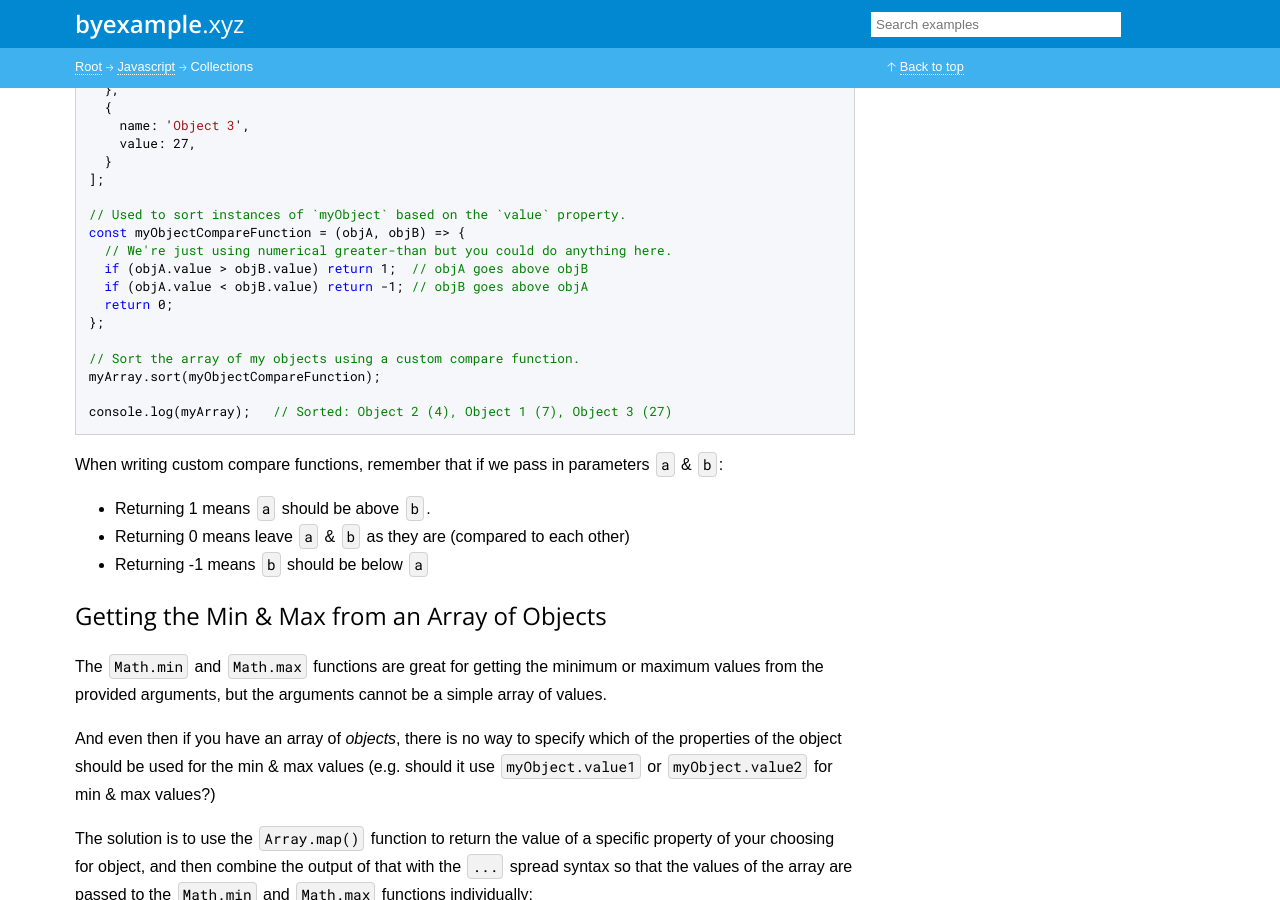
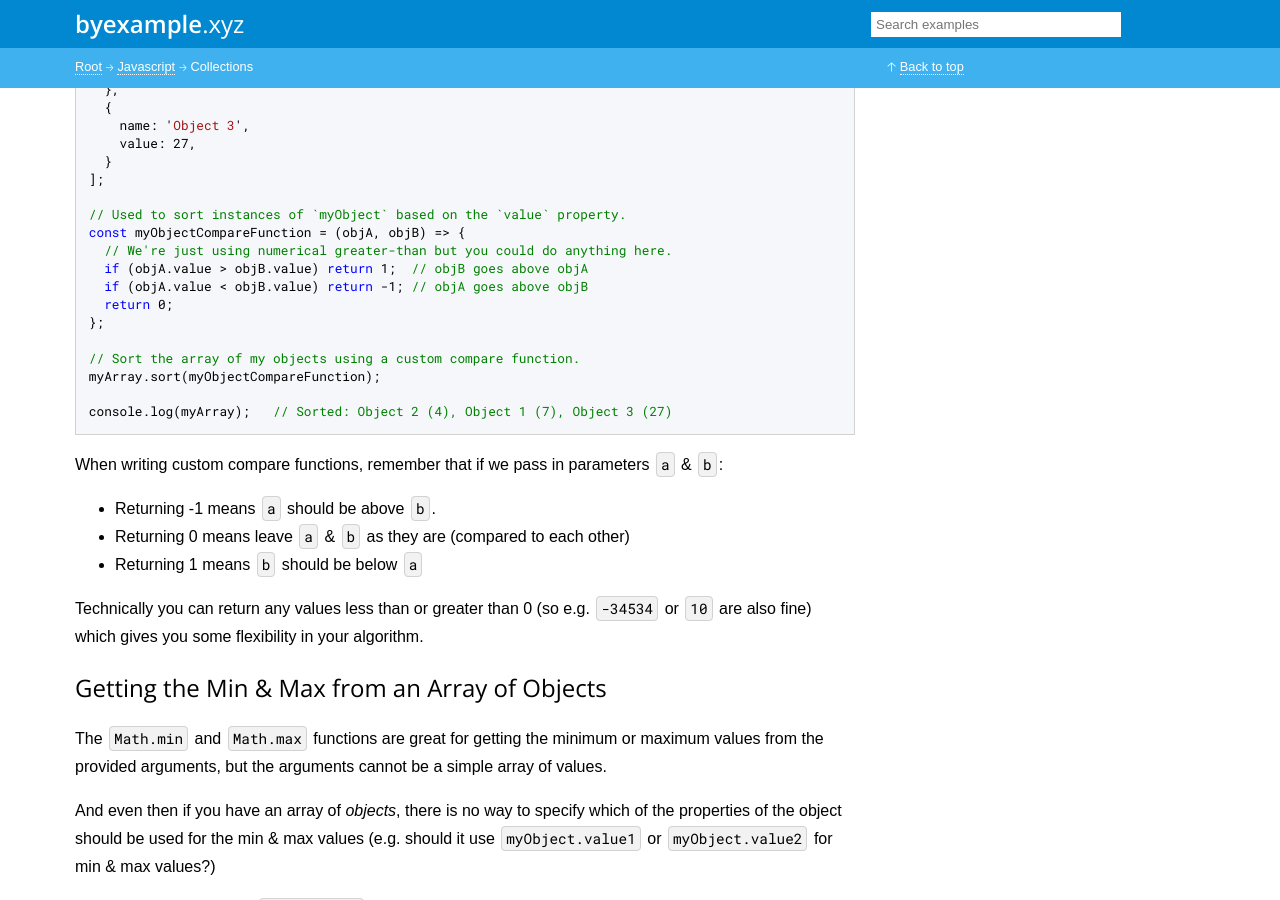
Before and after one commit to matt1/byexample.xyz, a Jekyll site: the page built from _examples/javascript/collections.md, in a window 1280 px wide and 900 px high, scrolled down 499 px. Built offline with Jekyll 4.4.1, drawn with Linux system fonts in a browser that asks for light colours.

Commit message:
Update collections.md

```diff
--- a/_examples/javascript/collections.md
+++ b/_examples/javascript/collections.md
@@ -38,8 +38,8 @@ const myArray = [
 // Used to sort instances of `myObject` based on the `value` property.
 const myObjectCompareFunction = (objA, objB) => {
   // We're just using numerical greater-than but you could do anything here.
-  if (objA.value > objB.value) return 1;  // objA goes above objB
-  if (objA.value < objB.value) return -1; // objB goes above objA
+  if (objA.value > objB.value) return 1;  // objB goes above objA
+  if (objA.value < objB.value) return -1; // objA goes above objB
   return 0;
 };
 
@@ -51,10 +51,11 @@ console.log(myArray);	// Sorted: Object 2 (4), Object 1 (7), Object 3 (27)
 
 When writing custom compare functions, remember that if we pass in parameters
 `a` & `b`:
- * Returning 1 means `a` should be above `b`.
+ * Returning -1 means `a` should be above `b`.
  * Returning 0 means leave `a` & `b` as they are (compared to each other)
- * Returning -1 means `b` should be below `a`
+ * Returning 1 means `b` should be below `a`
 
+Technically you can return any values less than or greater than 0 (so e.g. `-34534` or `10` are also fine) which gives you some flexibility in your algorithm.
 
 ## Getting the Min & Max from an Array of Objects
 
```
